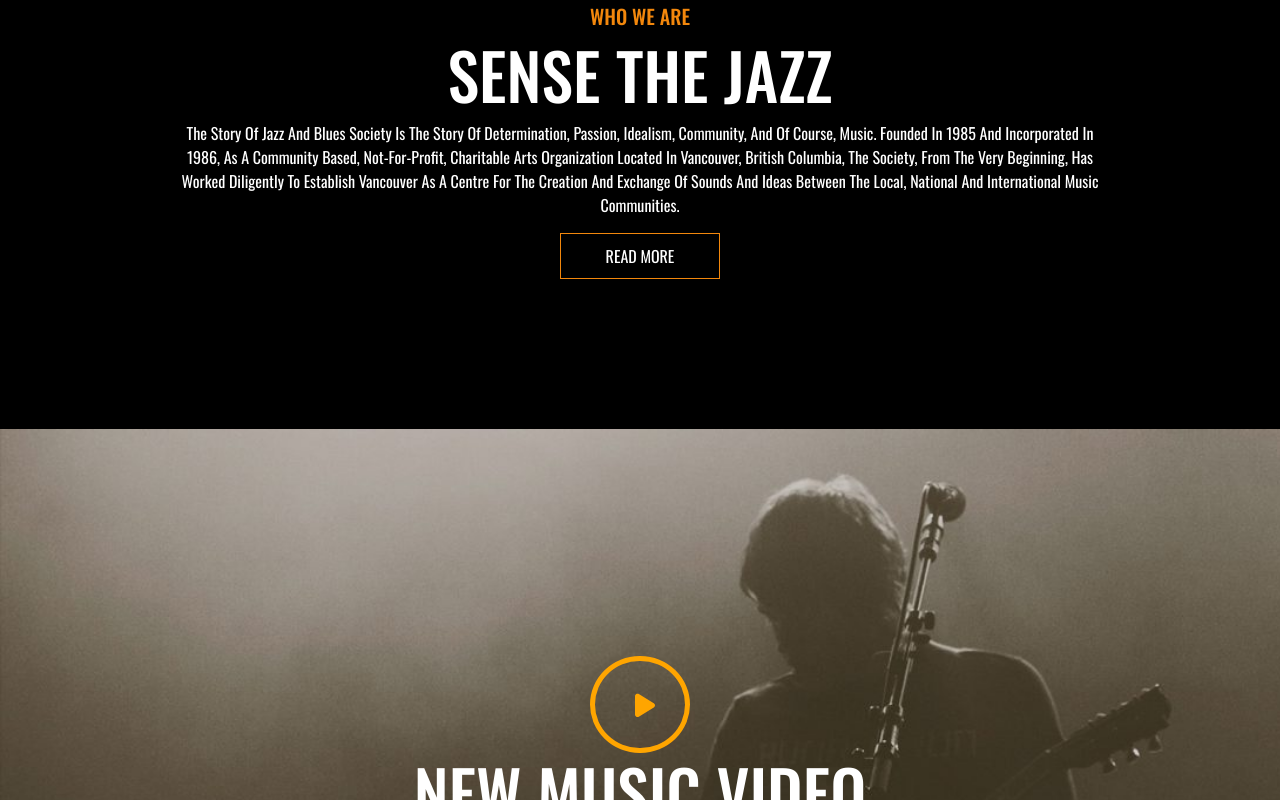
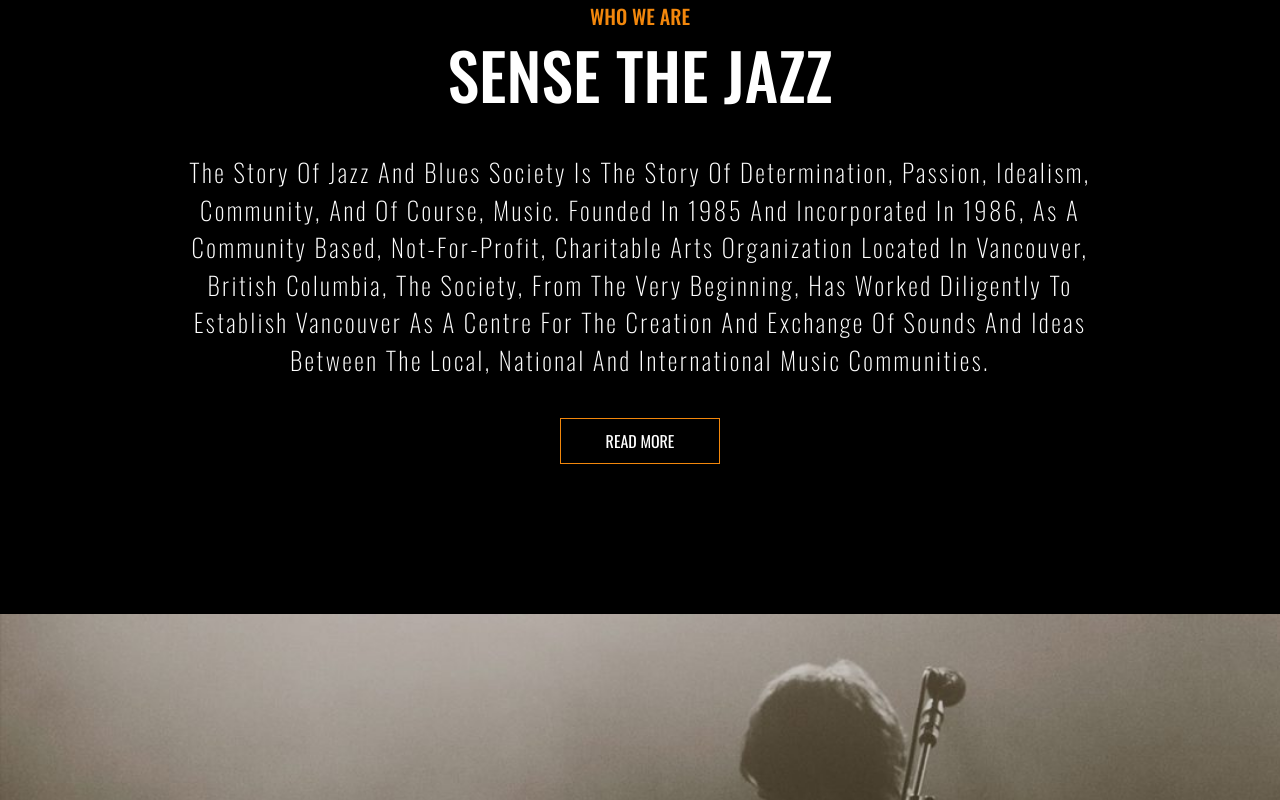
Before and after one commit to ValeriaGiannelli/proj-html-vuejs, a Vue app: page / in a window 1280 px wide. Shown: the part 1020-1820 px from the top of the page. Built offline with nearby package versions, Linux system fonts and the light colour scheme.

Commit message:
style: font size for the paragraph

```diff
--- a/src/assets/styles/general.scss
+++ b/src/assets/styles/general.scss
@@ -11,6 +11,7 @@ img {
     width: 100%;
 }
 
+// css per i link
 a {
     text-decoration: none;
     color:$secondary;
@@ -19,10 +20,18 @@ a {
     }
 }
 
+p{
+    font-weight: lighter;
+    letter-spacing: 0.1em;
+}
+
+// le liste senza puntini
 ul {
     list-style: none;
 }
 
+
+// classe del bottoni
 .my_btn_read {
     padding: 10px 45px;
     background-color: transparent;
--- a/src/pages/AppHome.vue
+++ b/src/pages/AppHome.vue
@@ -290,7 +290,7 @@ export default {
       <div class="col-9">
         <h5>WHO WE ARE</h5>
         <h2>SENSE THE JAZZ</h2>
-        <p>
+        <p class="description_jazz">
           The Story Of Jazz And Blues Society Is The Story Of Determination,
           Passion, Idealism, Community, And Of Course, Music. Founded In 1985
           And Incorporated In 1986, As A Community Based, Not-For-Profit,
@@ -526,6 +526,7 @@ export default {
     }
 }
 
+// animazione del cerchio delle icone
 @keyframes fade-out {
   0% {
     transform: scale(1);
@@ -548,6 +549,13 @@ export default {
 
 h5 {
     color: $primary;
+}
+
+.description_jazz{
+  font-size: 25px;
+  margin: 40px 0;
+  letter-spacing: 0.1em;
+  font-weight: lighter;
 }
 
 // posizione delle icone ideas / studio / covers
```
